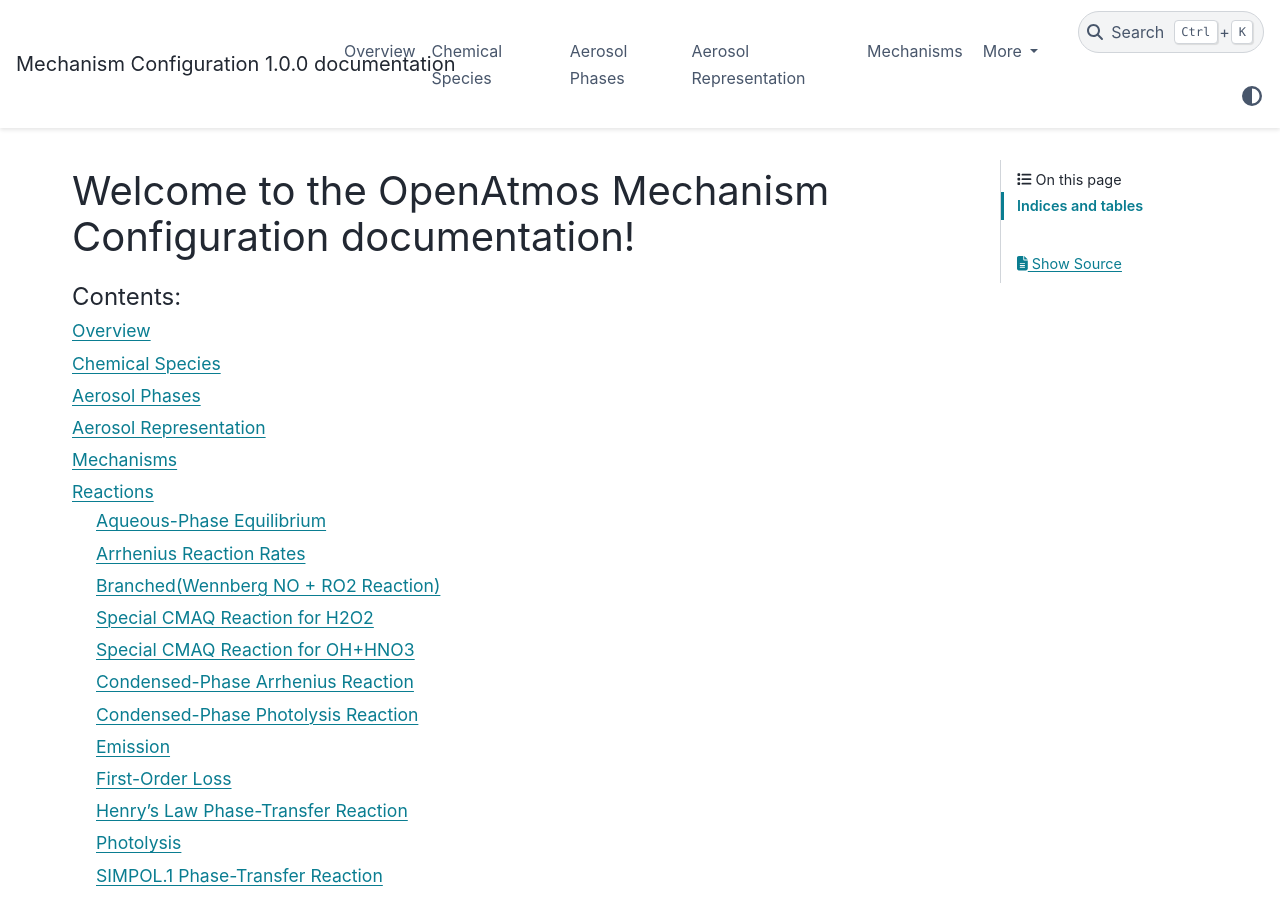
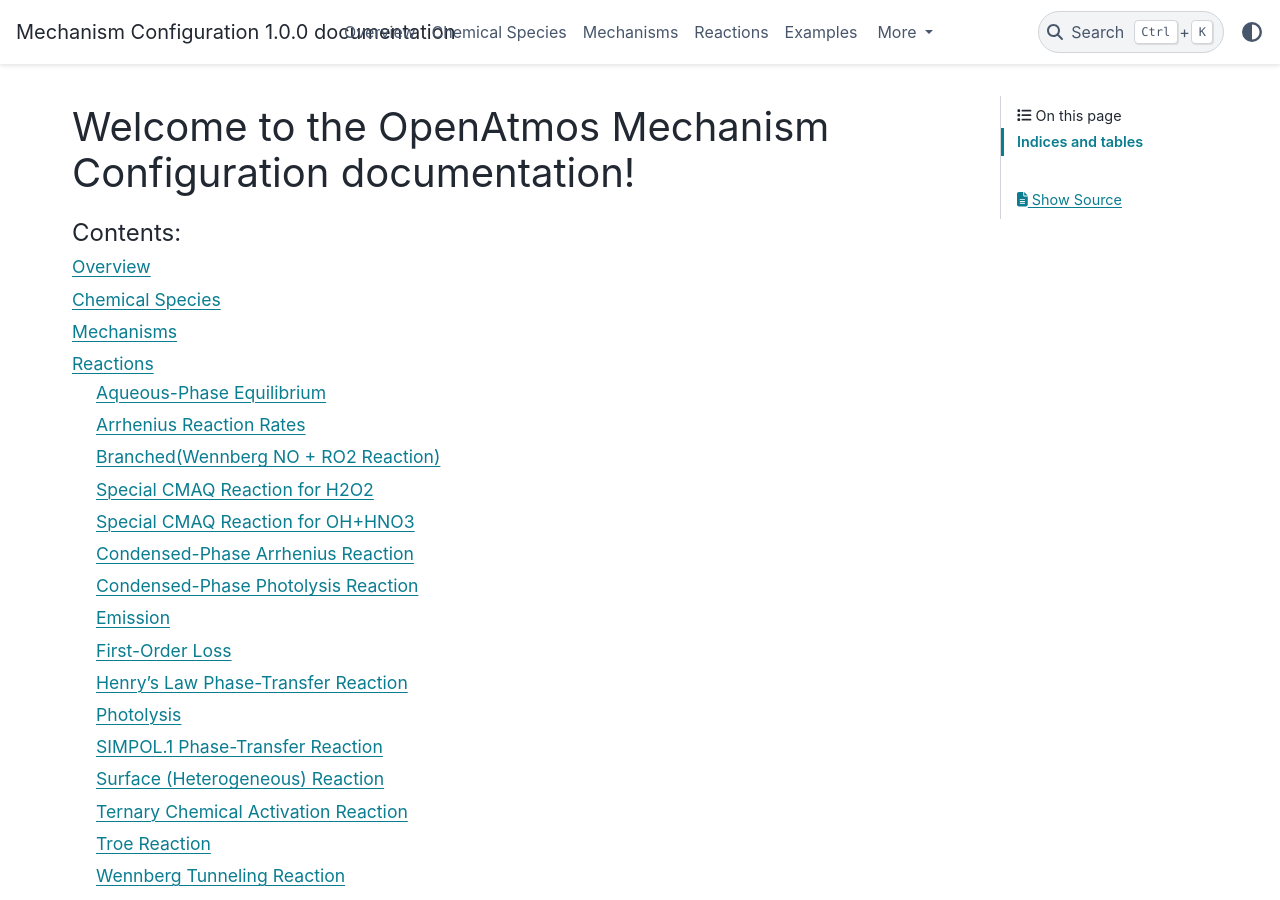
Before and after one commit to open-atmos/MechanismConfiguration, a Sphinx documentation site: the page built from docs/source/index.rst, in a window 1280 px wide and 900 px high. Built offline with Sphinx 7.4.7 and the PyData theme 0.15.4, drawn with Linux system fonts in a browser that asks for light colours.

Commit message:
remove aerosol phase and representation schemas

```diff
--- a/docs/source/aerosol_phases/index.rst
+++ /dev/null
@@ -1,8 +0,0 @@
-.. _aerosol-phases:
-##############
-Aerosol Phases
-##############
-
-.. toctree::
-   :maxdepth: 2
-   :caption: Contents:
--- a/docs/source/aerosol_representations/index.rst
+++ /dev/null
@@ -1,8 +0,0 @@
-.. _aerosol-representations:
-######################
-Aerosol Representation
-######################
-
-.. toctree::
-   :maxdepth: 2
-   :caption: Contents:
--- a/docs/source/index.rst
+++ b/docs/source/index.rst
@@ -24,8 +24,6 @@
 
    overview
    chemical_species/index
-   aerosol_phases/index
-   aerosol_representations/index
    mechanisms/index
    reactions/index
    examples/index
--- a/docs/source/mechanisms/index.rst
+++ b/docs/source/mechanisms/index.rst
@@ -1,4 +1,5 @@
 .. _mechanisms:
+
 ##########
 Mechanisms
 ##########
--- a/docs/source/overview.rst
+++ b/docs/source/overview.rst
@@ -81,10 +81,6 @@
 
 :ref:`chemical-species`
 
-:ref:`aerosol-phases`
-
-:ref:`aerosol-representations`
-
 :ref:`mechanisms`
 
 The arrangement of objects within the ``camp-data`` array and between input files is arbitrary.
```
